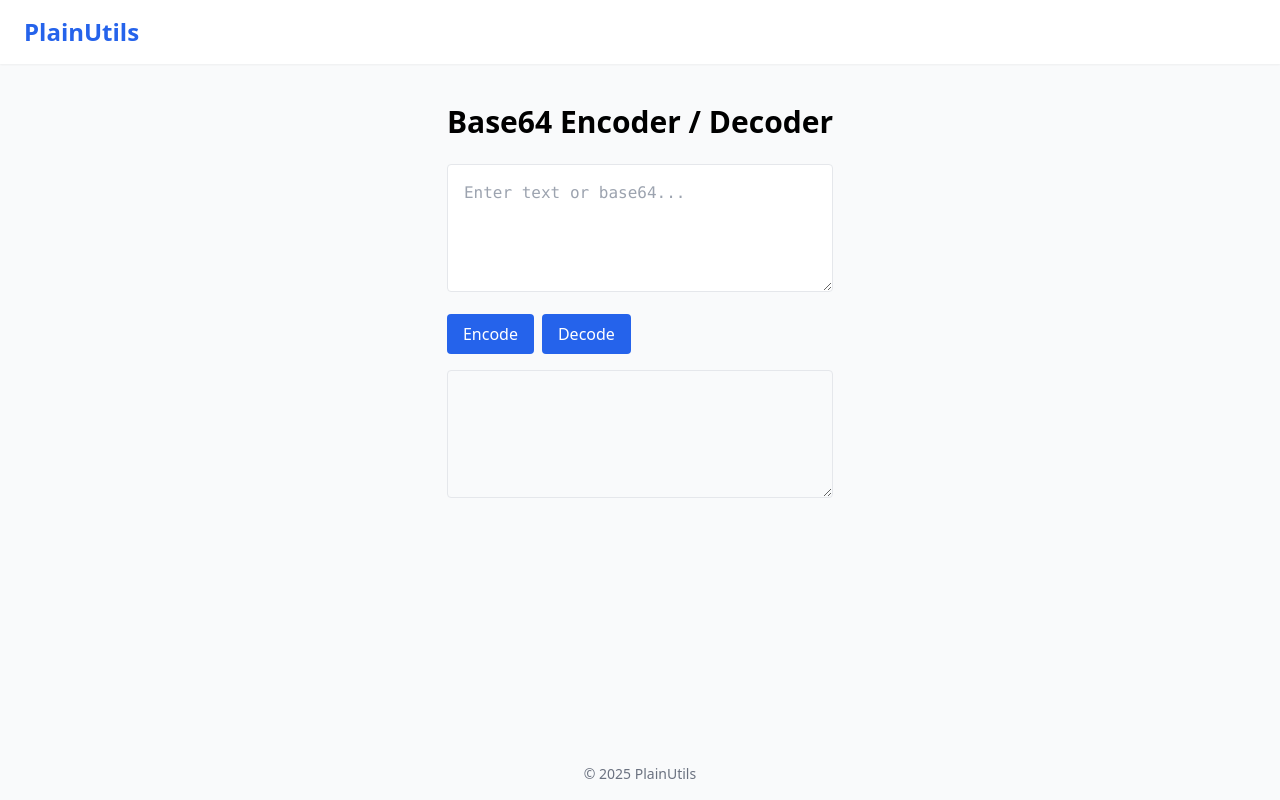
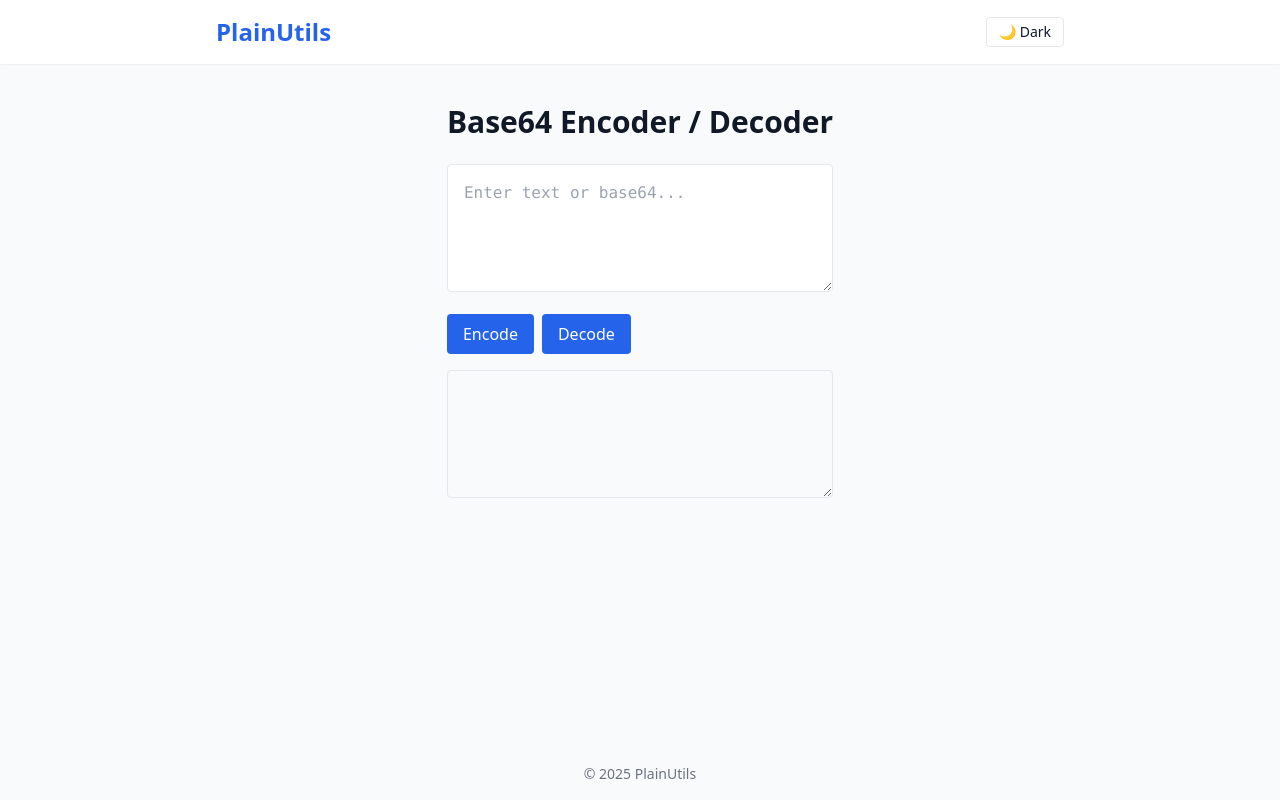
Before and after one commit to pingryte/plainutils, a Next.js app: page /tools/base64 in a window 1280 px wide. Built offline with nearby package versions, Linux system fonts and the light colour scheme.

Commit message:
Added Dark Mode toggle

```diff
--- /dev/null
+++ b/components/DarkModeToggle.js
@@ -0,0 +1,29 @@
+import { useEffect, useState } from 'react';
+
+export default function DarkModeToggle() {
+  const [dark, setDark] = useState(false);
+
+  useEffect(() => {
+    const stored = localStorage.getItem('theme');
+    const prefersDark = window.matchMedia('(prefers-color-scheme: dark)').matches;
+    const enabled = stored === 'dark' || (!stored && prefersDark);
+    setDark(enabled);
+    document.documentElement.classList.toggle('dark', enabled);
+  }, []);
+
+  const toggle = () => {
+    const newDark = !dark;
+    setDark(newDark);
+    document.documentElement.classList.toggle('dark', newDark);
+    localStorage.setItem('theme', newDark ? 'dark' : 'light');
+  };
+
+  return (
+    <button
+      onClick={toggle}
+      className="ml-auto px-3 py-1 rounded border text-sm hover:bg-gray-100 dark:hover:bg-gray-700"
+    >
+      {dark ? '☀️ Light' : '🌙 Dark'}
+    </button>
+  );
+}
--- a/components/Layout.js
+++ b/components/Layout.js
@@ -1,22 +1,24 @@
 import Head from 'next/head';
 import Link from 'next/link';
 import { useRouter } from 'next/router';
+import DarkModeToggle from './DarkModeToggle';
 
 export default function Layout({ title, children }) {
   const router = useRouter();
   const isHome = router.pathname === '/';
 
   return (
-    <div className="min-h-screen bg-gray-50 flex flex-col">
+    <div className="min-h-screen bg-gray-50 dark:bg-gray-950 text-gray-900 dark:text-gray-100 flex flex-col">
       <Head>
         <title>{title}</title>
       </Head>
 
-      <header className="bg-white shadow-sm">
-        <div className="px-6 py-4">
-          <Link href="/" className="text-2xl font-bold text-blue-600">
+      <header className="bg-white dark:bg-gray-900 shadow-sm">
+        <div className="px-6 py-4 max-w-4xl mx-auto flex justify-between items-center">
+          <Link href="/" className="text-2xl font-bold text-blue-600 dark:text-blue-400">
             PlainUtils
           </Link>
+          <DarkModeToggle />
         </div>
       </header>
 
@@ -27,7 +29,7 @@ export default function Layout({ title, children }) {
         {children}
       </main>
 
-      <footer className="text-center text-gray-500 text-sm py-4">
+      <footer className="text-center text-gray-500 dark:text-gray-400 text-sm py-4">
         © 2025 PlainUtils
       </footer>
     </div>
--- a/tailwind.config.js
+++ b/tailwind.config.js
@@ -3,6 +3,7 @@ module.exports = {
     './pages/**/*.{js,ts,jsx,tsx}',
     './components/**/*.{js,ts,jsx,tsx}',
   ],
+  darkMode: 'class', // <-- this line enables class-based dark mode
   theme: {
     extend: {},
   },
```
